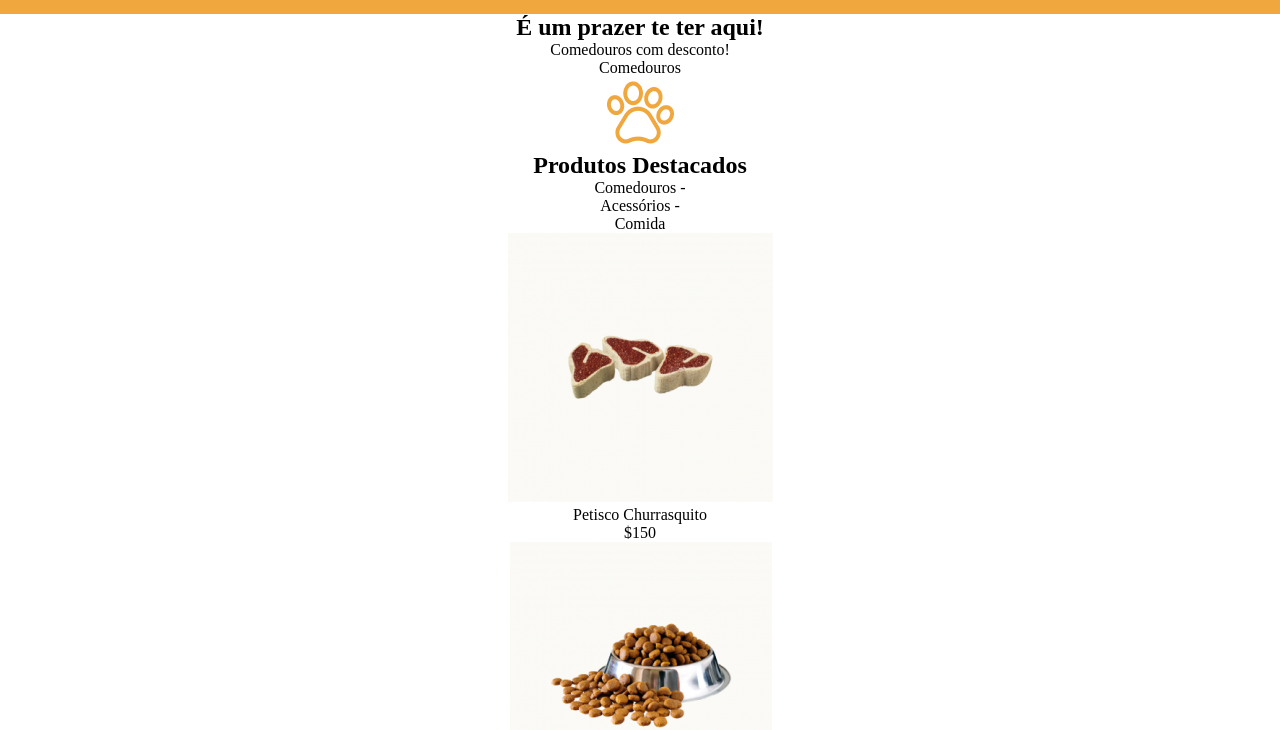
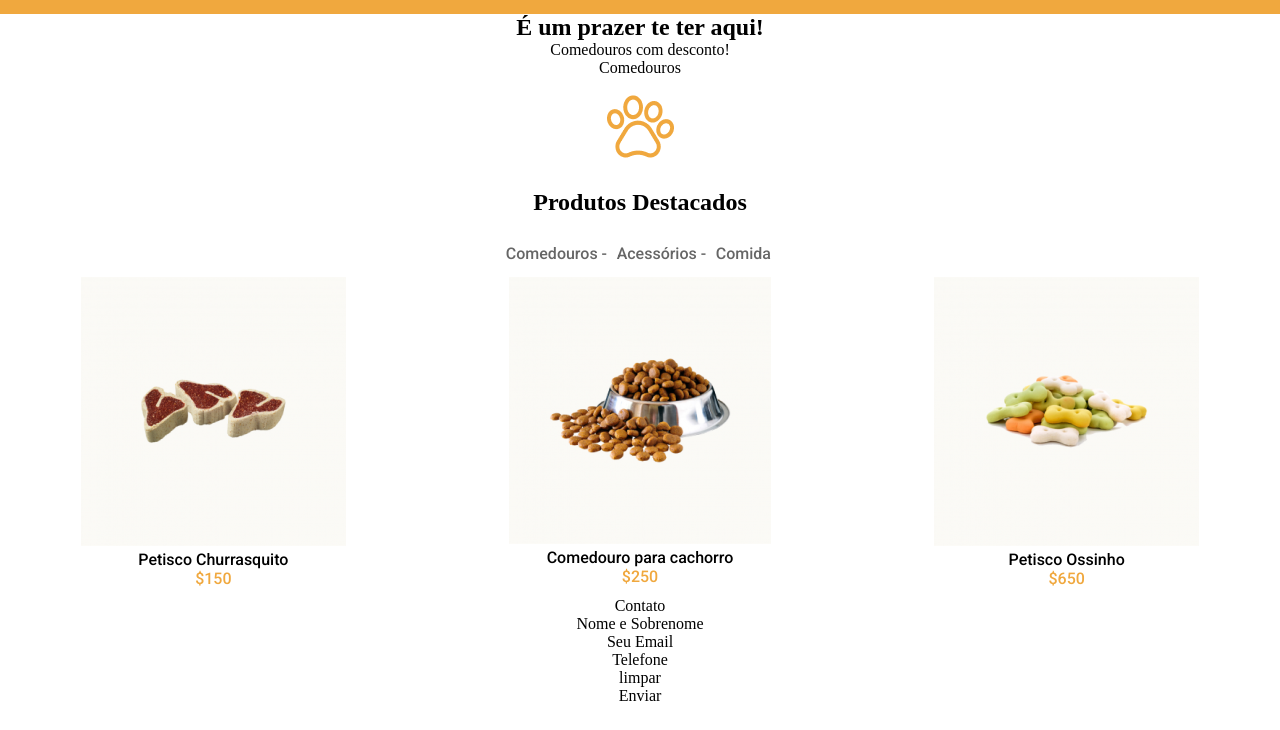
Before and after one commit to fernando44santos/DH-Atividade-24, a plain HTML site: page index.html in a window 1280 px wide. Shown: the part 72-802 px from the top of the page. Drawn offline with Linux system fonts and the light colour scheme.

Commit message:
feito produtos destacados

```diff
--- a/css/style.scss
+++ b/css/style.scss
@@ -46,3 +46,54 @@ header {
         margin-left: 0.6rem;
     }
 }
+
+.cardcontainerB{
+   width: 100%;
+   height: 50rem;
+   display: flex;
+   flex-direction: column;
+
+   .cardprodutosdestacados{
+      width: 100%;
+      height: 12.5rem;
+      display: flex;
+      flex-direction: column;
+      flex-wrap: wrap;
+      align-items: center;
+      justify-content: space-around;
+
+      img{max-width: 100px;
+    }
+      ul{
+         display: flex;
+         list-style-type: none;
+         margin-right: 4rem;
+         color: #666666;
+         margin-right: 1%;
+         font-family: Roboto;
+         li{
+            margin-left: 0.6rem;
+        }
+      }
+   }
+    .cardimgpai{
+        width: 100%;
+        height: 320px;
+        display: flex;
+        justify-content: space-around;
+        align-items: center;
+            div{
+                width: 17rem;
+                height: 20rem;
+                background-color: white;
+                .color {
+                    color: #F0A83E;
+                }
+                p{
+                    font-family: Roboto;
+                    size: 15px;
+                    }
+
+            }
+   }
+}
```
Also changed, not shown: css/style.css, 1 other file.
